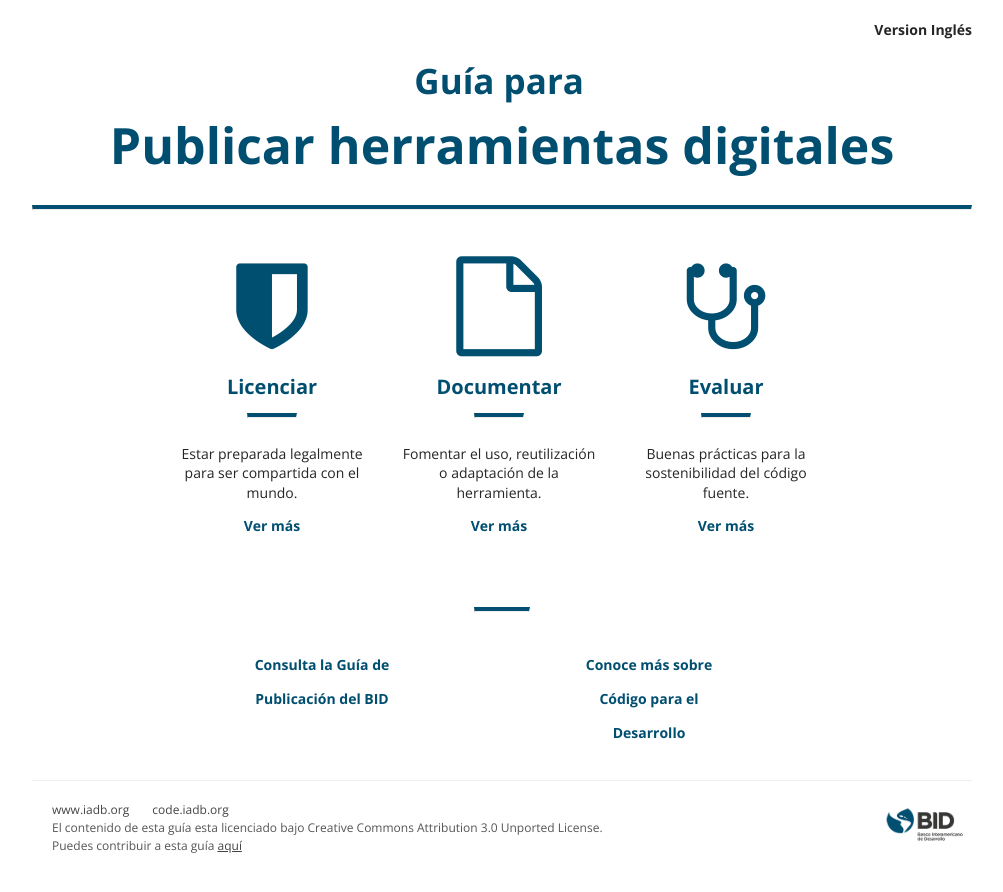
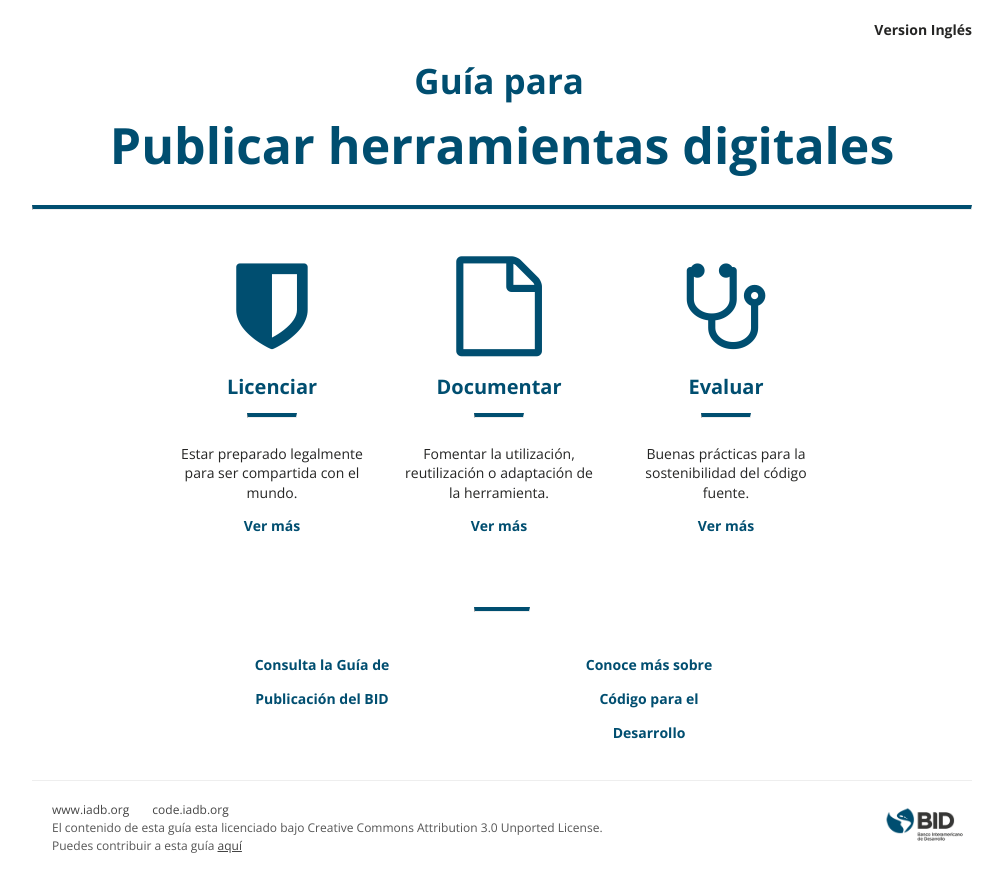
Before and after one commit to EL-BID/guia-de-publicacion, a Jekyll site: the page built from index.html, in a window 1280 px wide. Shown: the top 892 px of the page, without its empty margins (138-1141 px from the left). Built offline with Jekyll 4.4.1, drawn with Linux system fonts in a browser that asks for light colours.

Commit message:
Update index.html

```diff
--- a/index.html
+++ b/index.html
@@ -29,7 +29,7 @@ lang: es
       </div>
     </a>
     <p>
-      Estar preparada legalmente para ser compartida con el mundo.
+      Estar preparado legalmente para ser compartida con el mundo.
     </p>
     <p>
       <a class="linkshome" href="./documents/licenciamiento/">Ver más</a> </p>
@@ -45,7 +45,7 @@ lang: es
       </div>
     </a>
     <p>
-      Fomentar el uso, reutilización o adaptación de la herramienta.
+      Fomentar la utilización, reutilización o adaptación de la herramienta.
     </p>
     <p>
       <a class="linkshome" href="./documents/documentacion/">Ver más</a> </p>
```
